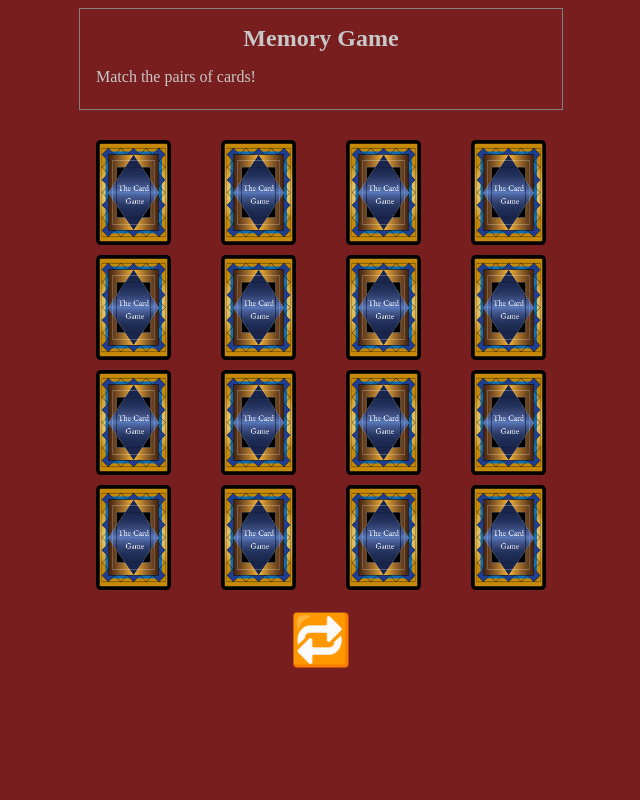
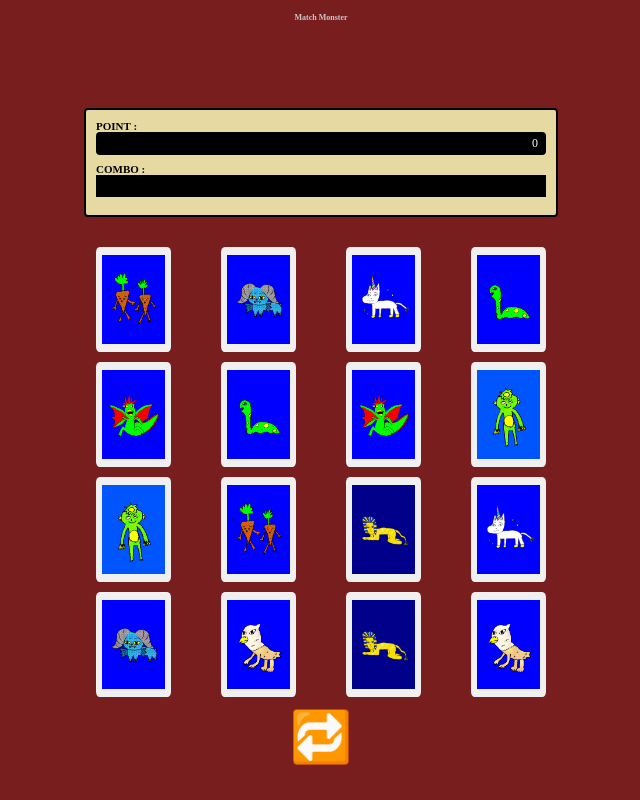
Before and after one commit to bb-hiroto-ishii/MEMORY_GAME, a React (Vite) app: page / in a window 1280 px wide. Shown: the whole page, without its empty margins (319-959 px from the left). Built offline with nearby package versions, Linux system fonts and the light colour scheme.

Commit message:
add initial card reveal on game start add points system. add combos system. add count down system.

```diff
--- a/src/App.css
+++ b/src/App.css
@@ -65,6 +65,41 @@
   user-select: none; /* テキスト選択防止 */
 }
 
+@keyframes slow-blink {
+  0% { opacity: 1; }
+  50% { opacity: 0.3; }
+  100% { opacity: 1; }
+}
+
+.blink-slow {
+  animation: slow-blink 2s ease-in-out infinite;
+}
+
+.countdown-overlay {
+  position: fixed;
+  top: 0;
+  left: 0;
+  width: 100%;
+  height: 100%;
+  background-color: rgba(0, 0, 0, 0.6); /* 半透明の背景 */
+  display: flex;
+  justify-content: center;
+  align-items: center;
+  z-index: 9999;
+}
+
+.countdown-text {
+  color: white;
+  font-size: 80px;
+  font-weight: bold;
+  animation: pop 0.5s ease-in-out;
+}
+
+@keyframes pop {
+  0% { transform: scale(0.3); opacity: 0; }
+  100% { transform: scale(1); opacity: 1; }
+}
+
 /* スマホ・タブレット向け */
 @media (max-width: 600px) {
   .container {
--- a/src/App.tsx
+++ b/src/App.tsx
@@ -1,5 +1,6 @@
 import { useState, useEffect } from 'react';
 import './App.css';
+import StatusBar from "./StatusBar";
 
 const images = import.meta.glob('/src/assets/monsters/*.jpg', { eager: true }) as Record<string, { default: string }>;
 
@@ -18,16 +19,18 @@ const createShuffledCards = () => {
 
 function App() {
   useEffect(() => {
-    icons.forEach((src) => {
-      const img = new Image();
-      img.src = src;
-    });
+    resetGame(); // 初期化
   }, []);
 
   const [cards, setCards] = useState(createShuffledCards());
   const [selected, setSelected] = useState<number[]>([]);
+  const [point, setPoint] = useState(0);
+  const [comboCount, setComboCount] = useState(0);
+  const [isResetting, setIsResetting] = useState(false);
+  const [countdown, setCountdown] = useState<number | string | null>(null);
 
   const flipCard = (index: number) => {
+    if (isResetting) return; // リセット中は何もしない
     if (cards[index].flipped || cards[index].matched || selected.length === 2) return;
 
     const newCards = [...cards];
@@ -40,6 +43,8 @@ function App() {
       const [i1, i2] = newSelected;
       if (cards[i1].icon === cards[i2].icon) {
         // 一致
+        setPoint((prev) => prev + 10 + comboCount * 10); // ポイント加算
+        setComboCount((prev) => prev + 1);
         setTimeout(() => {
           const updated = [...cards];
           updated[i1].matched = true;
@@ -49,6 +54,7 @@ function App() {
         }, 600);
       } else {
         // 不一致→元に戻す
+        setComboCount(0);
         setTimeout(() => {
           const updated = [...cards];
           updated[i1].flipped = false;
@@ -61,16 +67,50 @@ function App() {
   };
 
   const resetGame = () => {
-    setCards(createShuffledCards());
-    setSelected([]);
+    setIsResetting(true);
+
+    let counter = 3;
+    const interval = setInterval(() => {
+      if (counter === 0) {
+        clearInterval(interval);
+        setCountdown(null);
+
+        const newCards = createShuffledCards().map((card) => ({
+          ...card,
+          flipped: true, // 一旦すべて表向きに
+        }));
+
+        setCards(newCards);
+        setSelected([]);
+        setPoint(0);
+        setComboCount(0);
+
+        setTimeout(() => {
+          const hiddenCards = newCards.map((card) => ({
+            ...card,
+            flipped: false,
+          }));
+          setCards(hiddenCards);
+          setIsResetting(false);
+        }, 5000); // 5秒（5000ミリ秒）
+      } else {
+        setCountdown(counter);
+  }
+      counter--;
+    }, 1000);
   };
 
   return (
     <div className="container">
+      { countdown !== null && (
+        <div className="countdown-overlay">
+          <span className="countdown-text">{countdown}</span>
+        </div>
+      )}
     <header className="header">
-      <h1>Memory Game</h1>
-      <p>Match the pairs of cards!</p>
+      <h1>Match Monster</h1>
     </header>
+      <StatusBar point={point} comboCount={comboCount} />
     <div className="grid">
       {cards.map((card, i) => (
         <button
@@ -92,7 +132,10 @@ function App() {
       </footer>
 
     </div>
+
+
   );
+
 }
 
 export default App;
--- /dev/null
+++ b/src/StatusBar.tsx
@@ -0,0 +1,25 @@
+import "./status-bar.css"; // スタイルは別ファイルで管理（次に説明）
+
+const StatusBar = ({ point, comboCount }: { point: number; comboCount: number }) => {
+    return (
+        <div className="status-bar">
+            <div className="status-row">
+                <span className="label">POINT :</span>
+                <div className="point-display">{point}</div>
+            </div>
+            <div className="status-row">
+                <span className="label">COMBO :</span>
+                <div className="combo-display">
+                    {Array.from({ length: 8 }).map((_, i) => (
+                        <div
+                            key={i}
+                            className={`combo-box ${i < comboCount ? "filled" : "empty"} ${comboCount == 8 ? "blink-slow" : ""}`}
+                        />
+                    ))}
+                </div>
+            </div>
+        </div>
+    );
+};
+
+export default StatusBar;
--- a/src/index.css
+++ b/src/index.css
@@ -12,20 +12,19 @@ html, body {
 }
 
 header {
-  border: gray 1px solid;
   padding: 0 1em;
   height: 100px;
   width: 100%;
 }
 
 .footer {
-  margin-top: 20px;
+  margin-top: 10px;
   text-align: center;
 }
 
 
 h1 {
-  font-size: 1.5em;
+  font-size: 0.5em;
   text-align: center;
 }
 
--- /dev/null
+++ b/src/status-bar.css
@@ -0,0 +1,54 @@
+.status-bar {
+    background-color: #e7d9a2;
+    border: 2px solid black;
+    padding: 10px;
+    margin: 0 10px;
+    border-radius: 4px;
+    width: 100%;
+  }
+
+  .status-row {
+    display: flex;
+    align-items: left;
+    margin-bottom: 8px;
+    flex-direction: column;
+  }
+
+  .label {
+    font-weight: bold;
+    margin-right: 10px;
+    min-width: 70px;
+    color: black;
+    font-size: 11px;
+  }
+
+  .point-display {
+    background-color: black;
+    text-align: right;
+    color: white;
+    padding: 4px 8px;
+    font-size: 12px;
+    border-radius: 4px;
+  }
+
+  .combo-display {
+    background-color: black;
+    display: flex;
+    width: 100%;
+  }
+
+  .combo-box {
+    flex : 1;
+    height: 20px;
+    border: 1px solid black;
+  }
+
+  /* 塗られてる（使用中） */
+  .combo-box.filled {
+    background-color: #8cf78c;
+  }
+
+  /* 空欄（未使用） */
+  .combo-box.empty {
+    background-color: #000000; /* グレーなど */
+  }
```
